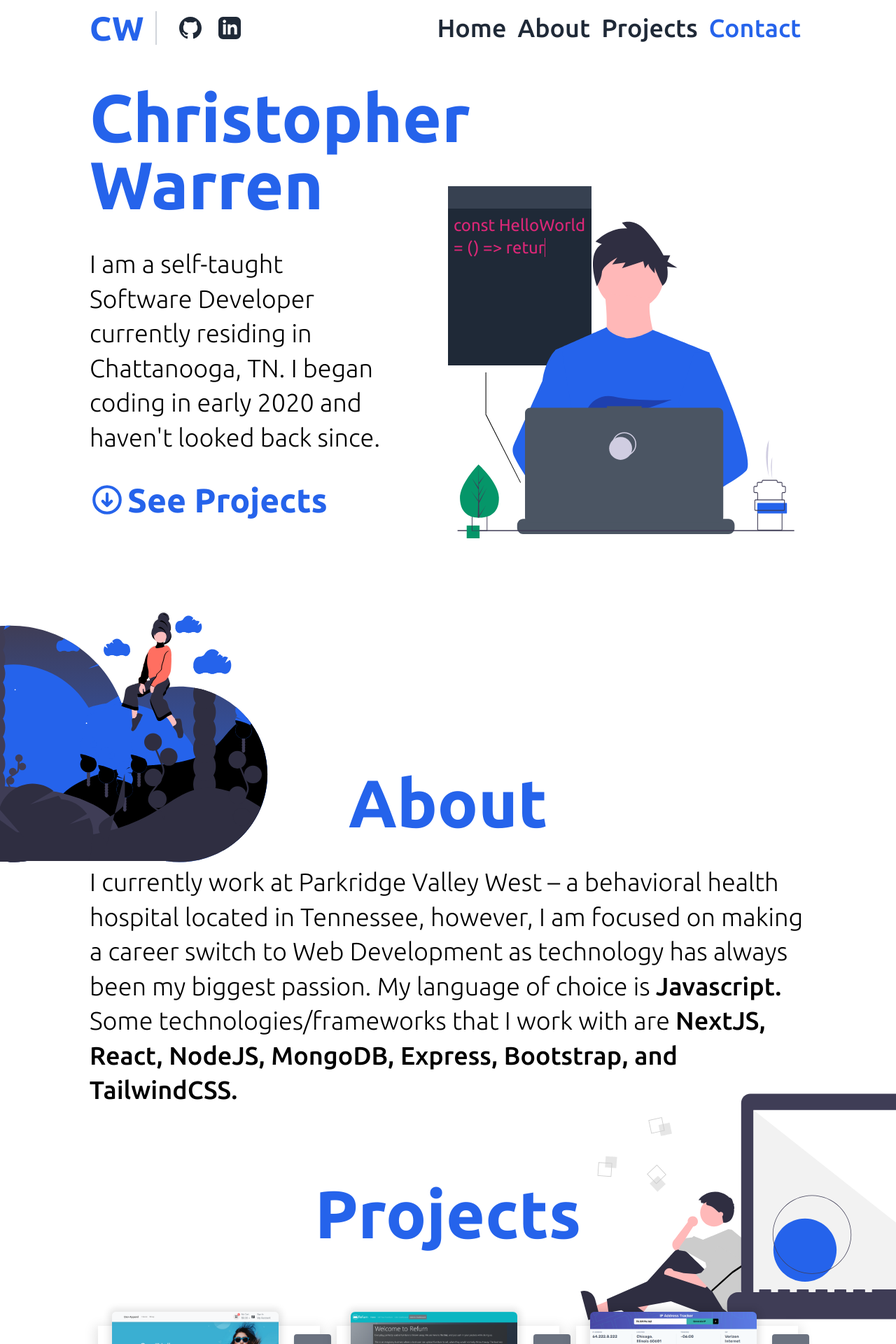
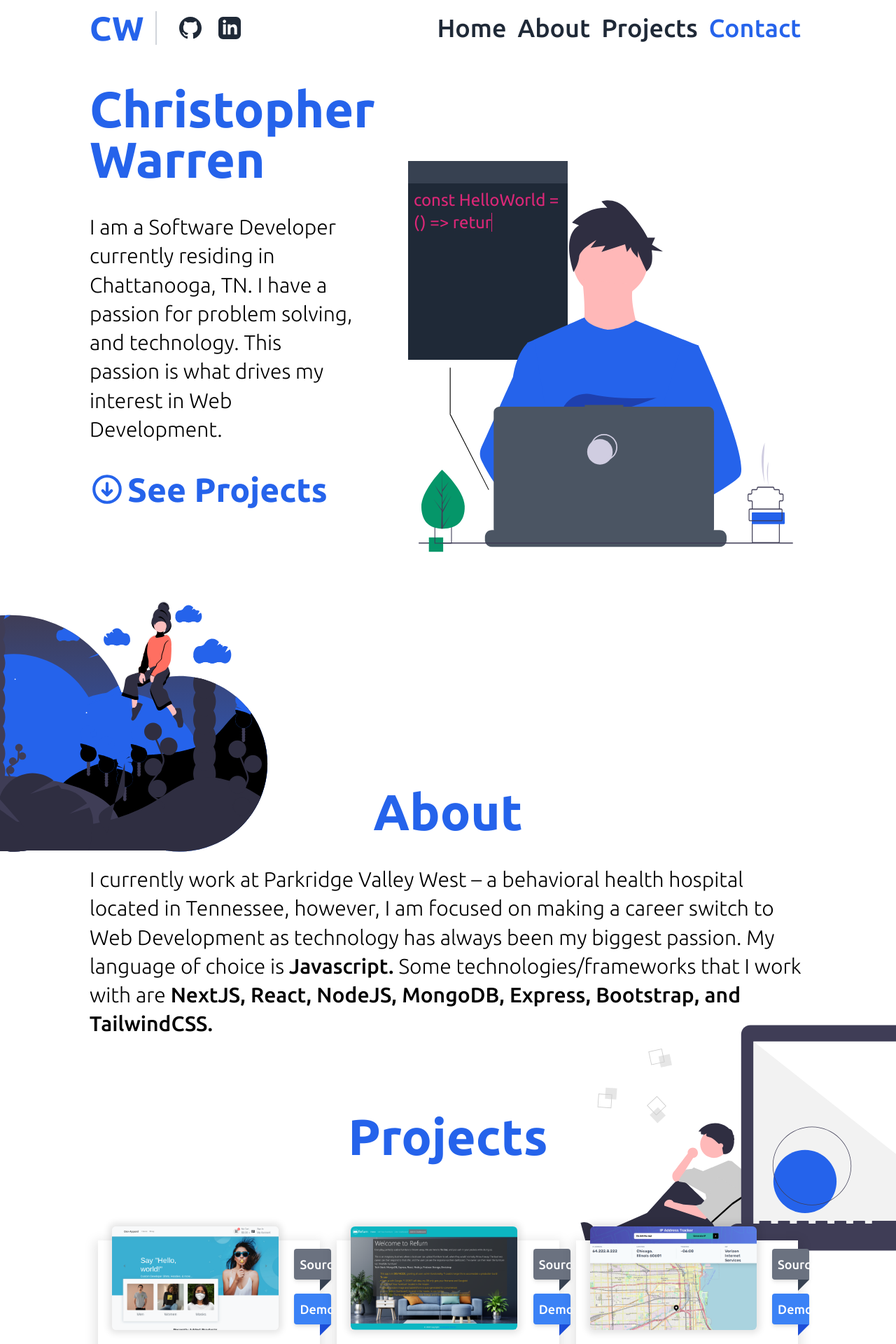
Before and after one commit to Christopher-Warren/portfoliov3, a Next.js app: page / in a window 1280 px wide. Shown: the top 1920 px of the page at 70% size. Built offline with nearby package versions, Linux system fonts and the light colour scheme.

Commit message:
Optimized sizing and fixed email bug

```diff
--- a/components/sections/About.js
+++ b/components/sections/About.js
@@ -3,15 +3,15 @@ const About = () => {
     <section className="lg:w-4/5 w-11/12 mx-auto" id="about">
       {/* pt-16 offsets the navbar height */}
       <div className="lg:pt-24">
-        <article className="">
+        <article className="pt-10">
           <div className="relative ">
             {/* <img className="absolute test-2" src="/about.svg" /> */}
-            <h1 className="text-blue-600 text-6xl lg:text-8xl font-bold mb-10 lg:my-10 text-center ">
+            <h1 className="text-blue-600 text-6xl lg:text-7xl font-bold mb-10 lg:my-10 text-center ">
               About
             </h1>
           </div>
 
-          <p className="text-2xl lg:text-4xl font-light lg:leading-snug">
+          <p className="text-2xl lg:text-3xl font-light max-w-6xl mx-auto lg:leading-snug">
             I currently work at Parkridge Valley West – a behavioral health
             hospital located in Tennessee, however, I am focused on making a
             career switch to Web Development as technology has always been my
--- a/components/sections/Contact.js
+++ b/components/sections/Contact.js
@@ -54,7 +54,7 @@ const Contact = () => {
     <div id="contact" className=" w-11/12 lg:w-4/5 mx-auto">
       <div className="">
         <h1
-          className=" text-blue-600 text-6xl lg:text-8xl font-bold my-14 lg:my-10 lg:mb-20 text-center"
+          className=" text-blue-600 text-6xl lg:text-7xl font-bold my-14 lg:my-10 lg:mb-20 text-center"
           id="projects"
         >
           Contact
@@ -102,9 +102,9 @@ const Contact = () => {
                 stroke="currentColor"
               >
                 <path
-                  stroke-linecap="round"
-                  stroke-linejoin="round"
-                  stroke-width="2"
+                  strokeLinecap="round"
+                  strokeLinejoin="round"
+                  strokeWidth="2"
                   d="M5 8h14M5 8a2 2 0 110-4h14a2 2 0 110 4M5 8v10a2 2 0 002 2h10a2 2 0 002-2V8m-9 4h4"
                 />
               </svg>
@@ -196,9 +196,9 @@ const Contact = () => {
                   width="24px"
                 >
                   <path
-                    stroke-linecap="round"
-                    stroke-linejoin="round"
-                    stroke-width="2"
+                    strokeLinecap="round"
+                    strokeLinejoin="round"
+                    strokeWidth="2"
                     d="M4 16v1a3 3 0 003 3h10a3 3 0 003-3v-1m-4-8l-4-4m0 0L8 8m4-4v12"
                   />
                 </svg>
--- a/components/sections/Hero.js
+++ b/components/sections/Hero.js
@@ -59,15 +59,15 @@ const Hero = () => {
       className="lg:h-full h-screen flex flex-col lg:flex-row lg:items-center lg:justify-between lg:w-4/5 w-11/12 mx-auto"
     >
       <article className="lg:w-1/2 mb-4 md:mb-8 lg:mb-56">
-        <h1 className="text-blue-600 text-5xl font-bold my-5 lg:my-10 lg:text-8xl">
+        <h1 className="text-blue-600 text-5xl font-bold my-5 lg:my-10 lg:text-7xl">
           Christopher
           <br /> Warren
         </h1>
 
-        <p className="text-2xl lg:text-4xl font-light lg:leading-snug lg:w-10/12">
-          I am a self-taught Software Developer currently residing in
-          Chattanooga, TN. I began coding in early 2020 and haven't looked back
-          since.
+        <p className="text-2xl lg:text-3xl font-light lg:leading-snug lg:w-10/12">
+          I am a Software Developer currently residing in Chattanooga, TN. I
+          have a passion for problem solving, and technology. This passion is
+          what drives my interest in Web Development.
         </p>
         <div
           className="hero-button flex max-w-max items-center text-3xl lg:text-5xl font-semibold text-blue-600 mt-5 lg:mt-10 cursor-pointer "
--- a/components/sections/Projects.js
+++ b/components/sections/Projects.js
@@ -75,7 +75,7 @@ const Projects = () => {
             </a>
             <a href={project.liveURL}>
               <div className="relative p-2 shadow-md mb-5 mt-3 hover:bg-blue-600 transition-colors bg-blue-500 text-white rounded-l rounded-tr text-lg">
-                <div className="font text-lg font-medium">Live</div>
+                <div className="font text-lg font-medium">Demo</div>
 
                 <div className="live-arrow absolute right-0 mt-2 "></div>
               </div>
@@ -135,20 +135,19 @@ const Projects = () => {
                 fill="none"
                 viewBox="0 0 24 24"
                 stroke="currentColor"
-                width="120px"
-                className="modal-svg transition-all"
+                className="w-16 lg:w-28"
               >
                 <path
                   strokeLinecap="round"
                   strokeLinejoin="round"
                   strokeWidth={2}
-                  d="M6 18L18 6M6 6l12 12"
+                  d="M10 19l-7-7m0 0l7-7m-7 7h18"
                 />
               </svg>
             </div>
 
             <img
-              className=" mx-auto lg:h-2/5 rounded-lg object-contain object-top shadow-a-xl"
+              className=" mx-auto lg:h-2/5  rounded-md object-contain object-top shadow-a-xl"
               src={selectedProject && selectedProject.imageURL}
             ></img>
             <div className="fit mx-auto lg:w-4/6">
@@ -202,7 +201,7 @@ const Projects = () => {
       <div className="pt-16">
         <article className="relative">
           <div className="" id="projects">
-            <h1 className=" text-blue-600 text-6xl lg:text-8xl font-bold lg:mb-28 mb-16  text-center">
+            <h1 className=" text-blue-600 text-6xl lg:text-7xl font-bold lg:mb-28 mb-16  text-center">
               Projects
             </h1>
           </div>
--- a/pages/api/contact.js
+++ b/pages/api/contact.js
@@ -43,8 +43,9 @@ export default async function contactAPI(req, res) {
           invalid: "One or more fields are empty",
         };
       } else {
-        await transporter.sendMail(selfMailOptions);
+        const response = await transporter.sendMail(selfMailOptions);
         await transporter.sendMail(guestMailOptions);
+
         return response;
       }
     }
@@ -54,9 +55,9 @@ export default async function contactAPI(req, res) {
     errObj = error;
   }
 
-  if (errObj) {
+  if (successObj) {
+    res.status(200).json({ success: successObj });
+  } else {
     res.status(200).json({ error: errObj });
-  } else {
-    res.status(200).json({ success: successObj });
   }
 }
```
